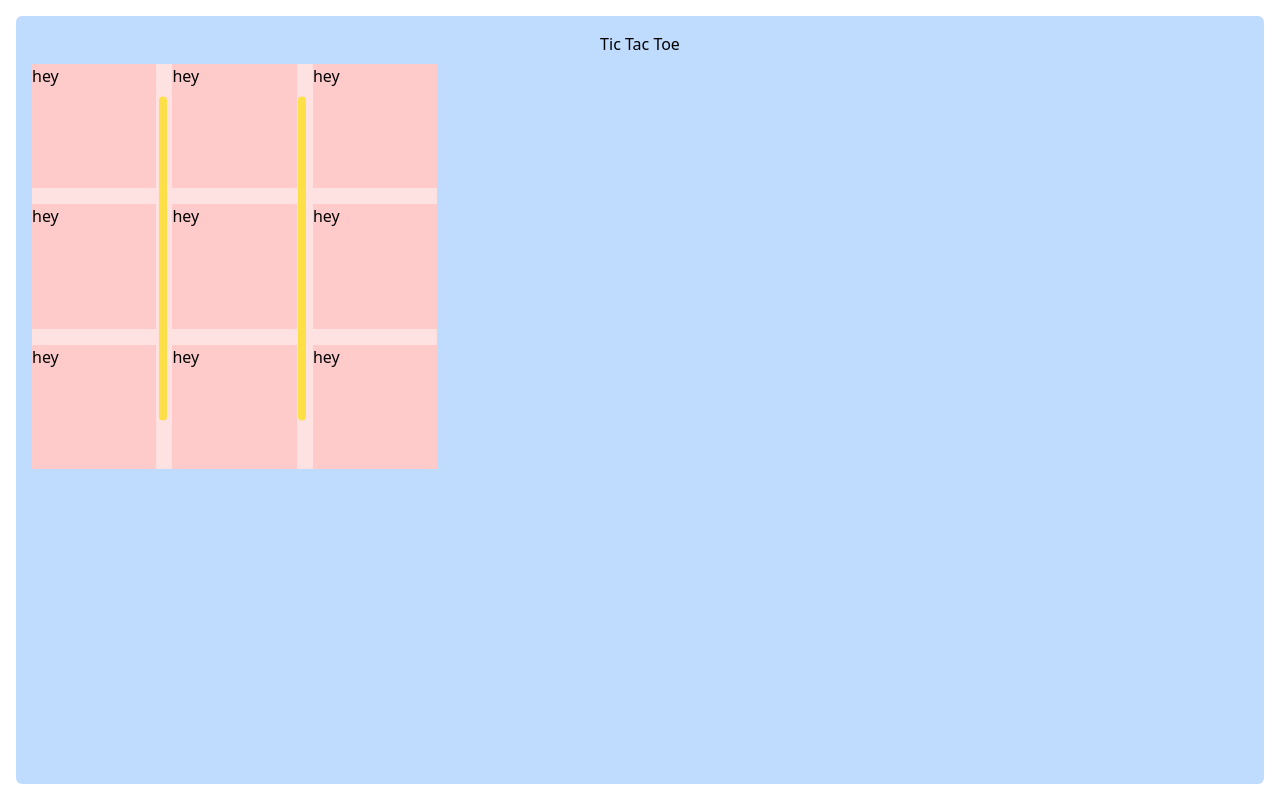
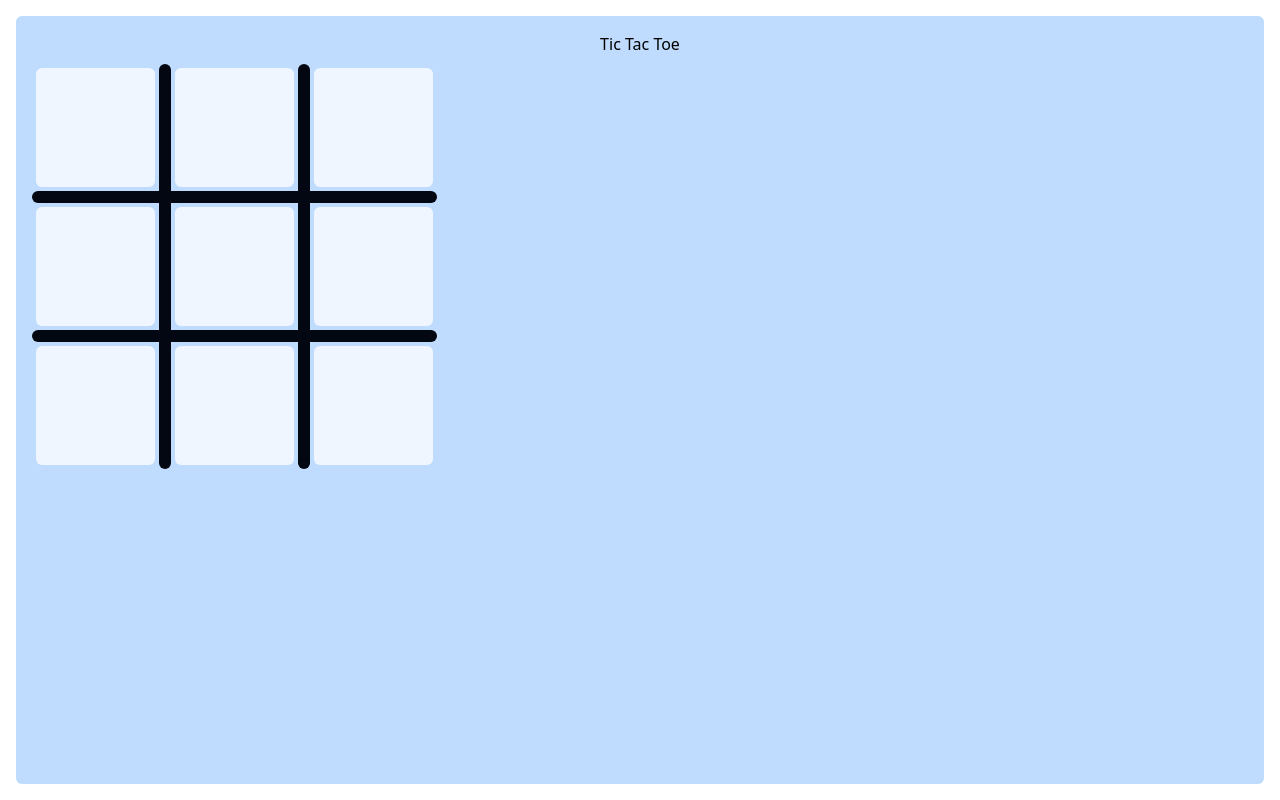
Before and after one commit to shubs-code/infinite-tic-tac-toe, a React (Create React App) app: page / in a window 1280 px wide. Built offline with nearby package versions, Linux system fonts and the light colour scheme.

Commit message:
board styles and grid created

```diff
--- a/src/component/Board.jsx
+++ b/src/component/Board.jsx
@@ -2,20 +2,42 @@ import React from 'react'
 
 const Board = () => {
   return (
-    <div className='relative bg-red-100 w-full aspect-square grid grid-cols-3 grid-rows-3 gap-4'>
-        <div className='bg-red-200'>hey</div>
-        <div className='bg-red-200'>hey</div>
-        <div className='bg-red-200'>hey</div>
+    <div className='relative'>
+      <div className='absolute top-0 left-0  w-full aspect-square grid grid-cols-3 grid-rows-3 gap-3'>
+        <div className='bg-blue-50 m-1 rounded-md'> </div>
+        <div className='bg-blue-50 m-1 rounded-md'> </div>
+        <div className='bg-blue-50 m-1 rounded-md'> </div>
 
-        <div className='bg-red-200'>hey</div>
-        <div className='bg-red-200'>hey</div>
-        <div className='bg-red-200'>hey</div>
+        <div className='bg-blue-50 m-1 rounded-md'> </div>
+        <div className='bg-blue-50 m-1 rounded-md'> </div>
+        <div className='bg-blue-50 m-1 rounded-md'> </div>
 
-        <div className='bg-red-200'>hey</div>
-        <div className='bg-red-200'>hey</div>
-        <div className='bg-red-200'>hey</div>
-        <div className="absolute top-0 left-1/3 h-[80%] bg-yellow-300 rounded-md -translate-x-2 translate-y-[10%] w-2  flex flex-col"></div>
-        <div className="absolute top-0 left-2/3 h-[80%] bg-yellow-300 rounded-md -translate-x-1 translate-y-[10%] w-2  flex flex-col"></div>
+        <div className='bg-blue-50 m-1 rounded-md'> </div>
+        <div className='bg-blue-50 m-1 rounded-md'> </div>
+        <div className='bg-blue-50 m-1 rounded-md'> </div>
+        {/* <div className="absolute top-0 left-1/3 h-[80%] bg-yellow-300 rounded-md -translate-x-2 translate-y-[10%] w-2  flex flex-col"></div>
+        <div className="absolute top-0 left-2/3 h-[80%] bg-yellow-300 rounded-md -translate-x-1 translate-y-[10%] w-2  flex flex-col"></div> */}
+      </div>
+
+        {/* style the vertical grid  */}
+      <div className='absolute top-0 left-0 w-full aspect-square grid grid-cols-3 grid-rows-1 grid-flow-col  gap-3' >
+        <div className='relative bg-transparen'>
+          <div className='absolute top-[0%] -right-3 w-3 bg-gray-950 h-[100%] rounded-md'></div>
+        </div>
+        <div className='relative bg-transparen'>
+          <div className='absolute top-[0%] -right-3 w-3 bg-gray-950 h-[100%] rounded-md'></div>
+        </div>
+      </div>
+
+        {/* style the horizontal grid  */}
+      <div className='absolute top-0 left-0 w-full aspect-square grid grid-cols-1 grid-rows-3 grid-flow-row  gap-3' >
+        <div className='relative bg-transparen'>
+          <div className='absolute left-[0%] -bottom-3 h-3 bg-gray-950 w-[100%] rounded-md'></div>
+        </div>
+        <div className='relative bg-transparen'>
+          <div className='absolute left-[0%] -bottom-3 h-3 bg-gray-950 w-[100%] rounded-md'></div>
+        </div>
+      </div>
 
     </div>
   )
```
Also changed, not shown: 1 other file (tests, documents, lock files or other folders).
